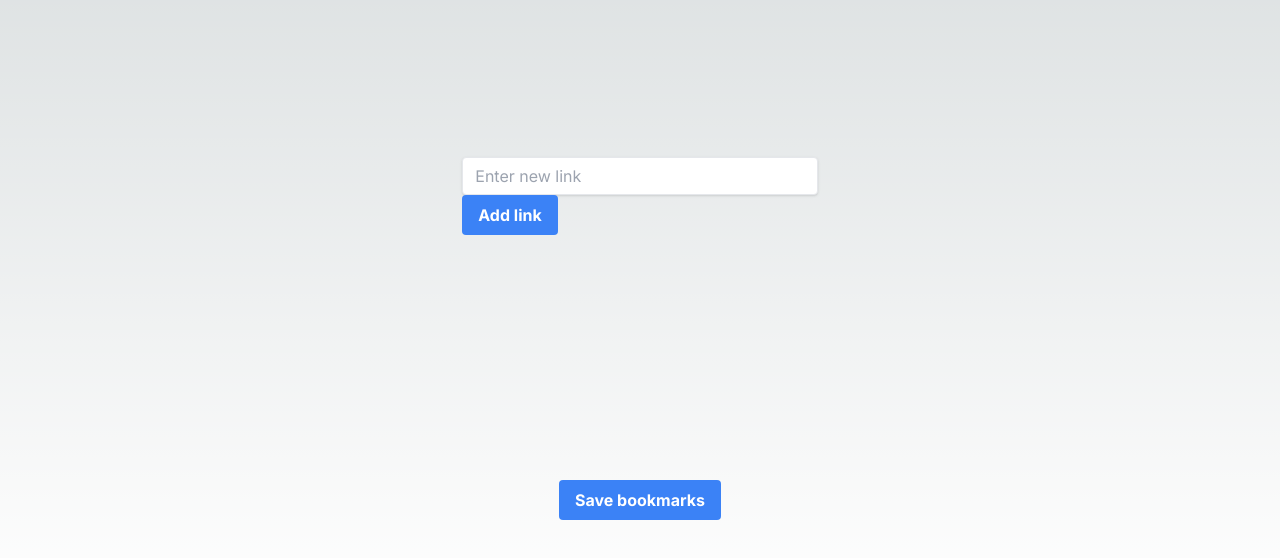
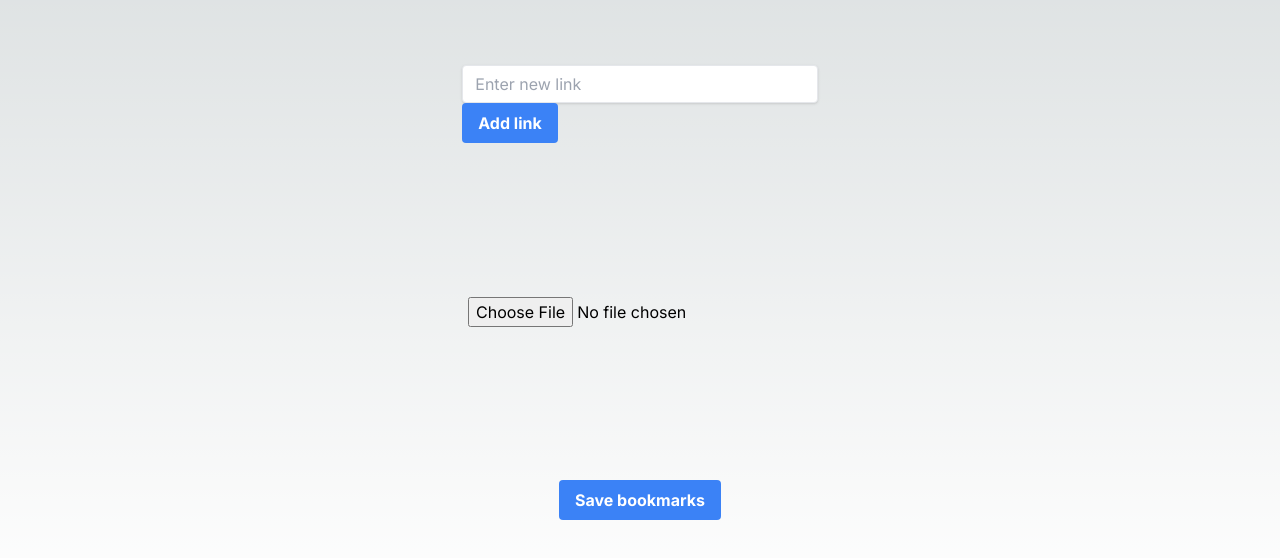
Before and after one commit to GabrielDougherty/link-saver-site, a Next.js app: page / in a window 1280 px wide. Shown: the part 184-742 px from the top of the page. Built offline with nearby package versions, Linux system fonts and the light colour scheme.

Commit message:
Add file upload

```diff
--- a/package.json
+++ b/package.json
@@ -13,6 +13,7 @@
     "@types/react": "18.2.21",
     "@types/react-dom": "18.2.7",
     "autoprefixer": "10.4.15",
+    "cheerio": "^1.0.0-rc.12",
     "eslint": "8.48.0",
     "eslint-config-next": "13.4.19",
     "next": "13.4.19",
--- a/src/app/page.tsx
+++ b/src/app/page.tsx
@@ -3,6 +3,7 @@
 import { useState, MouseEvent, ChangeEvent } from 'react';
 import {v4 as uuidv4} from 'uuid';
 import { useSearchParams } from 'next/navigation'
+import * as cheerio from 'cheerio'
 
 function MySaveButton({ title, target }: { title: string, target: string }) {
   return (
@@ -42,14 +43,41 @@ export default function Home() {
   }
 
   function LinkList({ links }: { links: Array<string>}) {
-    const linkItems = links.map((link) => <a href={link} key={uuidv4()} className="block bg-gray-200 rounded-full px-3 py-1 text-sm font-semibold text-gray-700 mr-2 mb-2">{link}<li key={uuidv4()}></li></a>)
+    const linkItems = links.map((link) => <a href={link} key={uuidv4()} className="block bg-gray-200 rounded-full px-3 py-1 text-sm font-semibold text-gray-700 mr-2 mb-2">{link.substring(0, 80)}<li key={uuidv4()}></li></a>)
     return (<ul>{linkItems}</ul>)
+  }
+
+  function BookmarksUpload() {
+    function parseBookmarks(data: string) {
+      var $ = cheerio.load(data);
+      $("a").each(function(index, a) {
+          var $a = $(a);
+          var url = $a.attr("href");
+          if (url) {
+            setLinks((links) => [...links, url!])
+          }
+      });
+    }
+    async function onChange(e: ChangeEvent<HTMLInputElement>) {
+      if (e.target.files != null) {
+        const text = await e.target.files.item(0)?.text();
+        if (text) {
+          parseBookmarks(text!)
+        }
+      }
+    }
+    return (
+      <div>
+        <input type="file" title='Upload' onChange={onChange}></input>
+      </div>
+    )
   }
 
   return (
     <main className="flex min-h-screen flex-col items-center justify-between p-24">
       <LinkList links={links}></LinkList>
       <AddLink></AddLink>
+      <BookmarksUpload></BookmarksUpload>
       <MySaveButton title='Save bookmarks' target={linkListToQueryParams(links.map((v) => encodeURIComponent(btoa(v))))}></MySaveButton>
     </main>
   )
```
Also changed, not shown: 1 other file (tests, documents, lock files or other folders).
